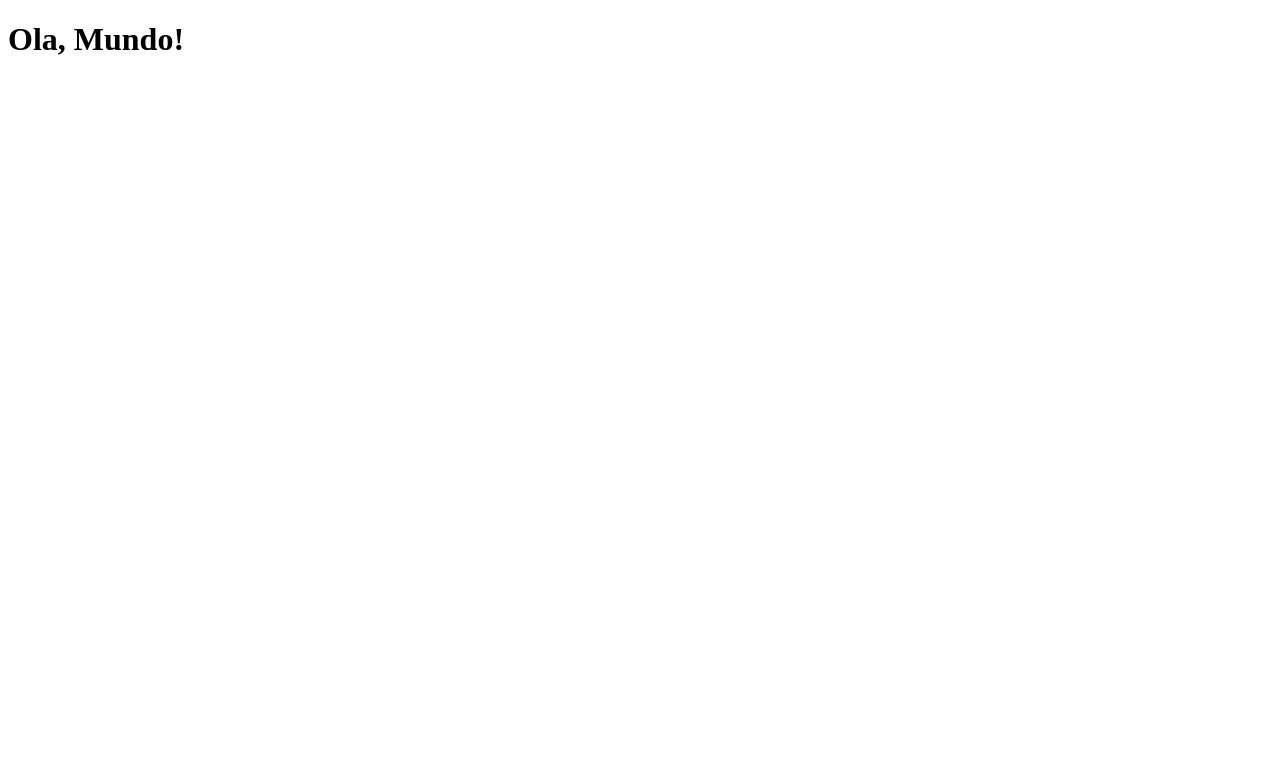
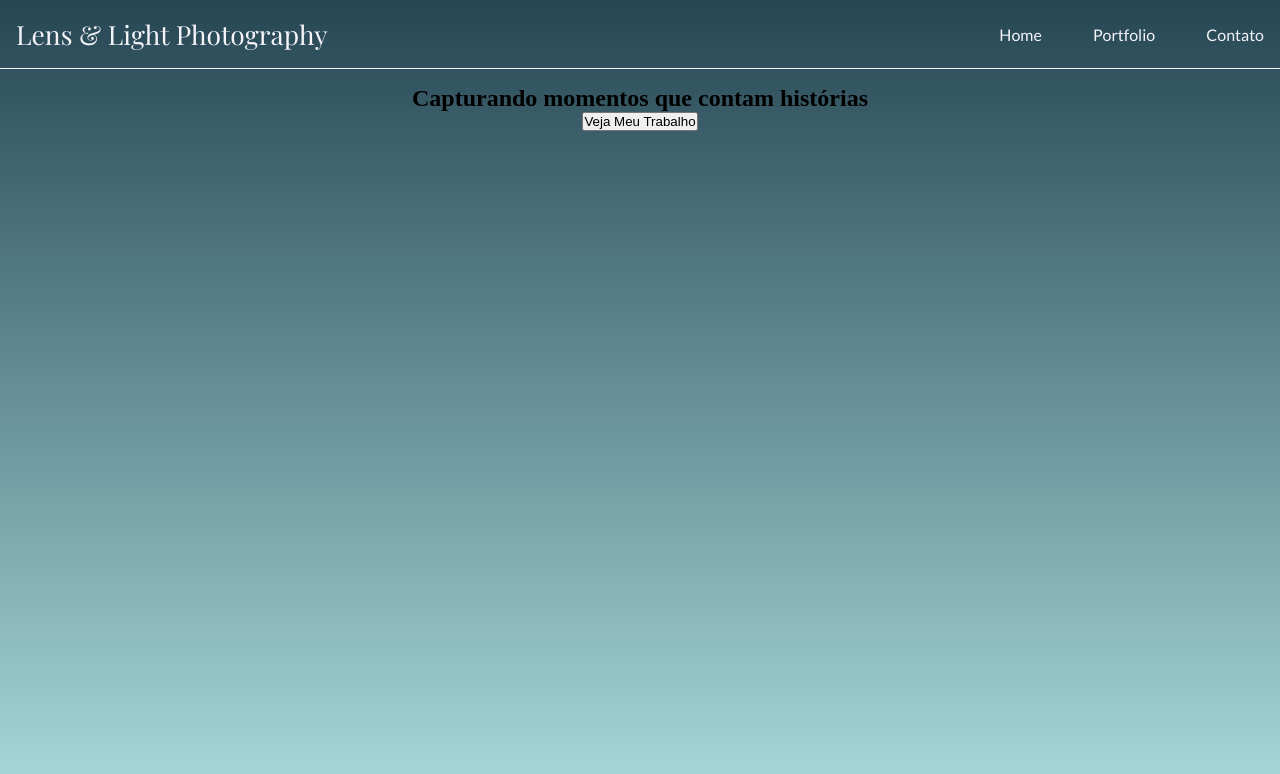
Before and after one commit to santospinhodev/Lens-Light-Photography, a plain HTML site: page index.html in a window 1280 px wide. Drawn offline with nearby package versions, Linux system fonts and the light colour scheme; a web font is replaced by a local one.

Commit message:
update page

```diff
--- a/index.html
+++ b/index.html
@@ -1,11 +1,33 @@
 <!DOCTYPE html>
 <html lang="pt-br">
+
 <head>
     <meta charset="UTF-8">
     <meta name="viewport" content="width=device-width, initial-scale=1.0">
+    <link rel="stylesheet" href="src/css/style.css">
+    <link rel="preconnect" href="https://fonts.googleapis.com">
+    <link rel="preconnect" href="https://fonts.gstatic.com" crossorigin>
+    <link
+    href="https://fonts.googleapis.com/css2?family=Lato:ital,wght@0,100;0,300;0,400;0,700;0,900;1,100;1,300;1,400;1,700;1,900&family=Playfair+Display:ital,wght@0,400..900;1,400..900&display=swap"
+    rel="stylesheet">
     <title>Lens Light Photography</title>
 </head>
+
 <body>
-    <h1>Ola, Mundo!</h1>
+    <header class="cabecalho">
+        <a class="logo" href="#logo">Lens & Light Photography</a>
+        <nav>
+            <ul class="menu">
+                <a href="#home"><li class="item-menu">Home</li></a>
+                <a href="#portfolio"><li class="item-menu">Portfolio</li></a>
+                <a href="#contatos"><li class="item-menu">Contato</li></a>
+            </ul>
+        </nav>
+    </header>
+    <section class="hero">
+        <h1>Capturando momentos que contam histórias</h1>
+        <button>Veja Meu Trabalho</button>
+    </section>
 </body>
+
 </html>
--- a/src/css/style.css
+++ b/src/css/style.css
@@ -0,0 +1,46 @@
+* {
+    margin: 0;
+    padding: 0;
+    box-sizing: border-box;
+    text-decoration: none;
+}
+
+body {
+    width: 100%;
+    height: 100vh;
+    background: linear-gradient(to bottom, #264653, #a8dadc);
+}
+
+.logo {
+    font-family: "Playfair Display", serif;
+    color: #f4f4f9;
+    font-size: 1.65rem;
+}
+
+.menu {
+    font-family: "Lato", sans-serif;
+}
+
+.item-menu {
+    color: #f4f4f9;
+    list-style: none;
+    display: inline;
+    margin-left: 3rem;
+}
+
+.cabecalho {
+    display: flex;
+    flex-direction: row;
+    flex-wrap: wrap;
+    justify-content: space-between;
+    align-items: center;
+    padding: 1rem;
+}
+
+.hero {
+    border-top: 0.4px solid #f4f4f9;
+    display: flex;
+    flex-direction: column;
+    align-items: center;
+    padding-top: 1rem;
+}
```
Also changed, not shown: src/img/pexels-eberhardgross-1064162.jpg (added).
